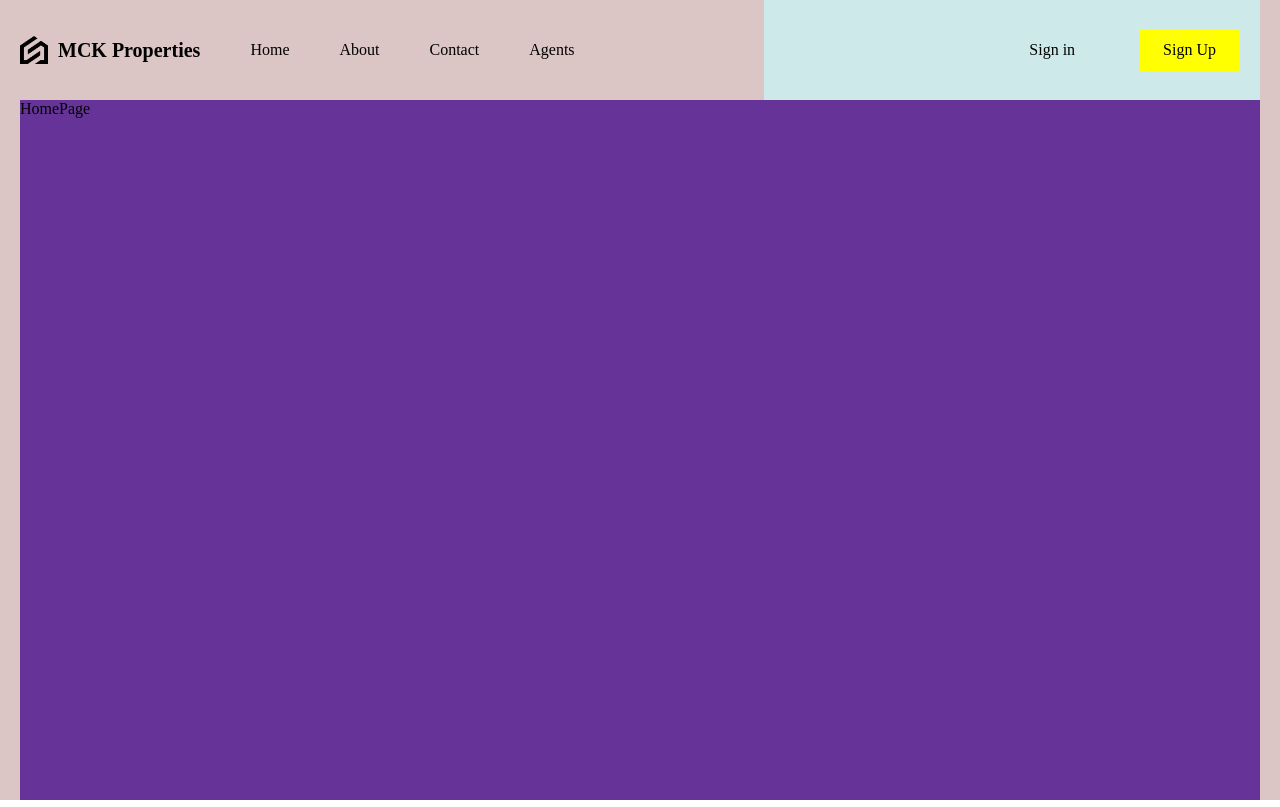
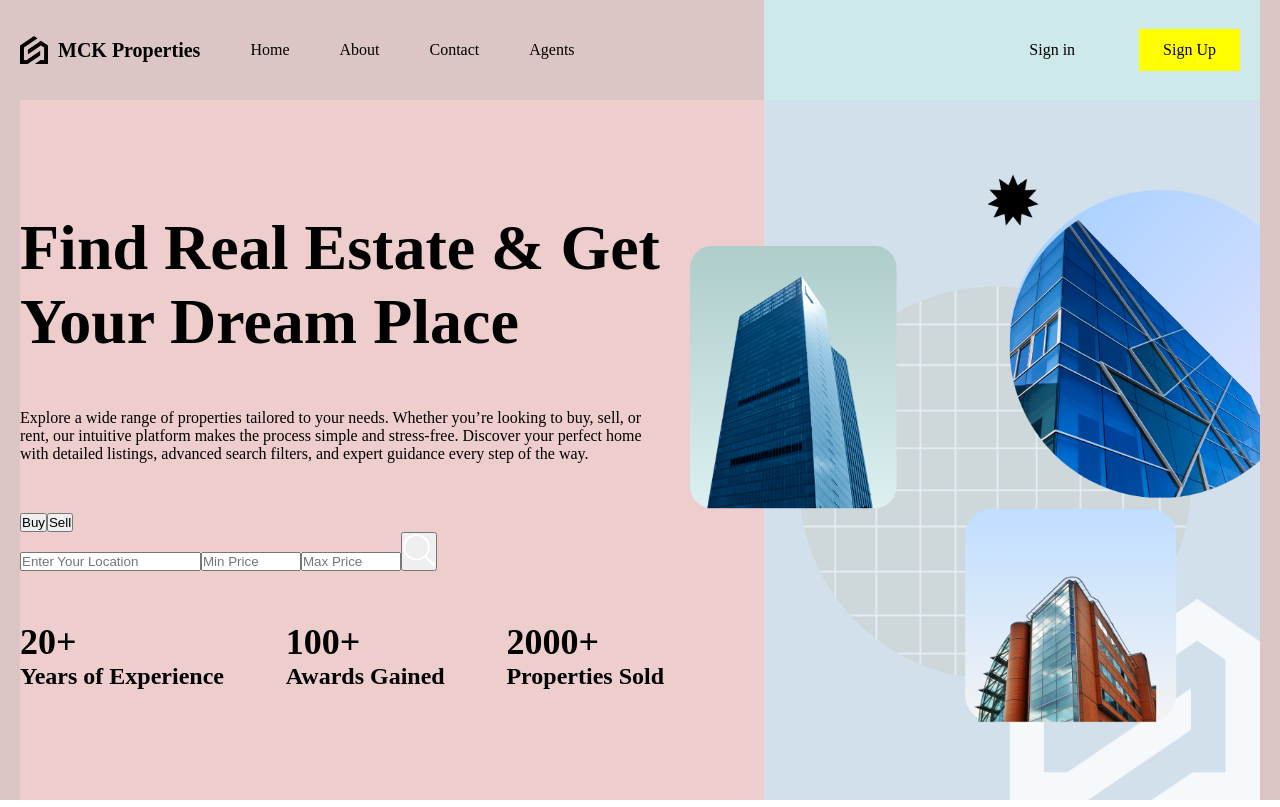
Before and after one commit to SrivardhanR/Property-Finder, a React (Vite) app: page / in a window 1280 px wide. Shown: the top 807 px of the page. Built offline with nearby package versions, Linux system fonts and the light colour scheme.

Commit message:
Completed basic HomePage

```diff
--- a/src/components/navbar/navbar.scss
+++ b/src/components/navbar/navbar.scss
@@ -48,6 +48,7 @@ nav{
         justify-content: flex-end;
         background-color: rgb(206, 233, 233);
         height: 100%;
+        z-index: 2;
 
         @include responsive.md{
             background-color: transparent;
--- /dev/null
+++ b/src/components/searchBar/SearchBar.jsx
@@ -0,0 +1,38 @@
+import "./searchbar.scss";
+
+function SearchBar(){
+    return (
+    <div className="">
+        <div className="type">
+            <button>Buy</button>
+            <button>Sell</button>
+        </div>
+        <form>
+            <input
+                type = "text"
+                name="location"
+                placeholder="Enter Your Location"
+                />
+            <input
+                type = "number"
+                name="minprice"
+                placeholder="Min Price"
+                min = {0}
+                max = {10000000}
+                />
+            <input
+                type = "number"
+                name="maxprice"
+                placeholder="Max Price"
+                min = {0}
+                max = {10000000}
+                />
+            <button>
+                <img src = "./search.png" alt = ""/>
+            </button>
+        </form>
+    </div>
+    );
+}
+
+export default SearchBar;
--- a/src/layout.scss
+++ b/src/layout.scss
@@ -24,8 +24,7 @@
         max-width: 640px;
     }
     .content{
-        background-color: rebeccapurple;
+        background-color: rgb(238, 205, 205);
         flex: 1;
     }
-
 }
--- a/src/routes/homepage/HomePage.jsx
+++ b/src/routes/homepage/HomePage.jsx
@@ -1,8 +1,36 @@
+import SearchBar from "../../components/searchBar/SearchBar";
 import "./homepage.scss";
 
 function HomePage(){
     return (
-        <div className="homePage">HomePage</div>
+        <div className="homePage">
+            <div className="textContainer">
+                <div className="wrapper">
+                    <h1 className="title">Find Real Estate & Get Your Dream Place</h1>
+                    <p>
+                    Explore a wide range of properties tailored to your needs. Whether you’re looking to buy, sell, or rent, our intuitive platform makes the process simple and stress-free. Discover your perfect home with detailed listings, advanced search filters, and expert guidance every step of the way.
+                    </p>
+                    <SearchBar/>
+                    <div className="boxes">
+                    <div>
+                        <h1>20+</h1>
+                        <h2>Years of Experience</h2>
+                    </div>
+                    <div>
+                        <h1>100+</h1>
+                        <h2>Awards Gained</h2>
+                    </div>
+                    <div>
+                        <h1>2000+</h1>
+                        <h2>Properties Sold</h2>
+                    </div>
+                    </div>
+                </div>
+            </div>
+            <div className="imgContainer">
+                <img src="./bg.png" alt=""/>
+            </div>
+        </div>
     );
 }
 
--- a/src/routes/homepage/homepage.scss
+++ b/src/routes/homepage/homepage.scss
@@ -0,0 +1,45 @@
+.homePage{
+    display: flex;
+    height:100%;
+    .textContainer{
+        flex:3;
+        .wrapper{
+            padding-right: 100px;
+            display: flex;
+            flex-direction: column;
+            justify-content: center;
+            gap: 50px;;
+            height:100%;
+            .title{
+                font-size: 64px;
+            }
+        }
+
+        .boxes{
+            display: flex;
+            justify-content: space-between;
+
+            h1{
+                font-size: 36px;
+            }
+            h2{
+                font-size: 24px;
+                font-weight: 300px;
+            }
+        }
+    }
+    .imgContainer{
+        flex:2;
+        background-color: rgb(210, 224, 236);
+        position: relative;
+        display: flex;
+        align-items: center;
+        z-index: 1;
+
+        img{
+            width: 115%;
+            position: absolute;
+            right: 0;
+        }
+    }
+}
```
Also changed, not shown: src/components/searchBar/searchbar.scss (added).
